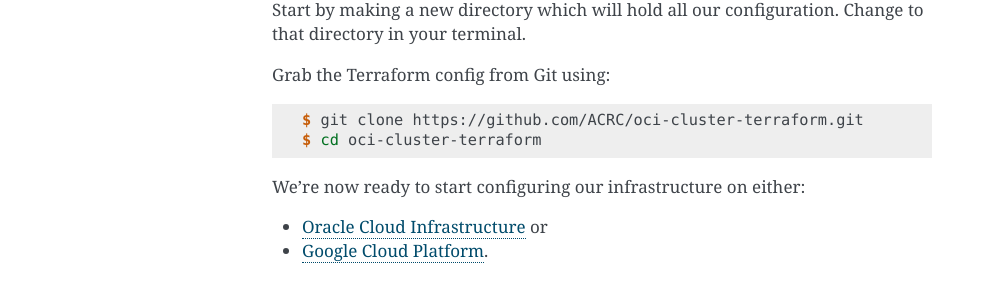
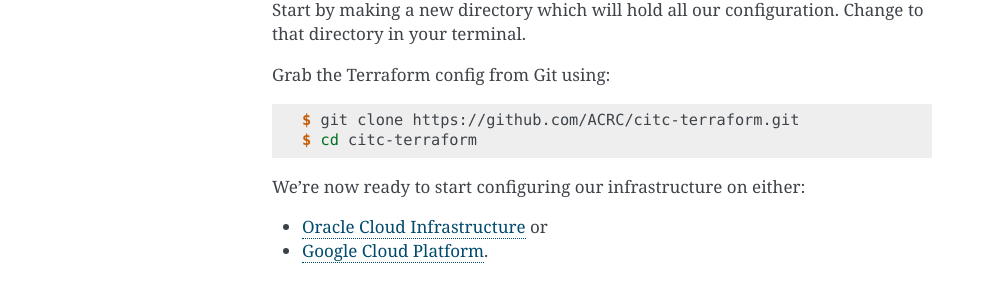
Before and after one commit to clusterinthecloud/docs, a Sphinx documentation site: the page built from source/infrastructure.rst, in a window 1280 px wide. Shown: the part 585-880 px from the top of the page, without its empty margins (148-1141 px from the left). Built offline with Sphinx 7.4.7, drawn with Linux system fonts in a browser that asks for light colours.

Commit message:
Rename repo

```diff
--- a/source/infrastructure.rst
+++ b/source/infrastructure.rst
@@ -31,8 +31,8 @@ Grab the Terraform config from Git using:
 
 .. code-block:: shell-session
 
-   $ git clone https://github.com/ACRC/oci-cluster-terraform.git
-   $ cd oci-cluster-terraform
+   $ git clone https://github.com/ACRC/citc-terraform.git
+   $ cd citc-terraform
 
 We're now ready to start configuring our infrastructure on either:
 
```
